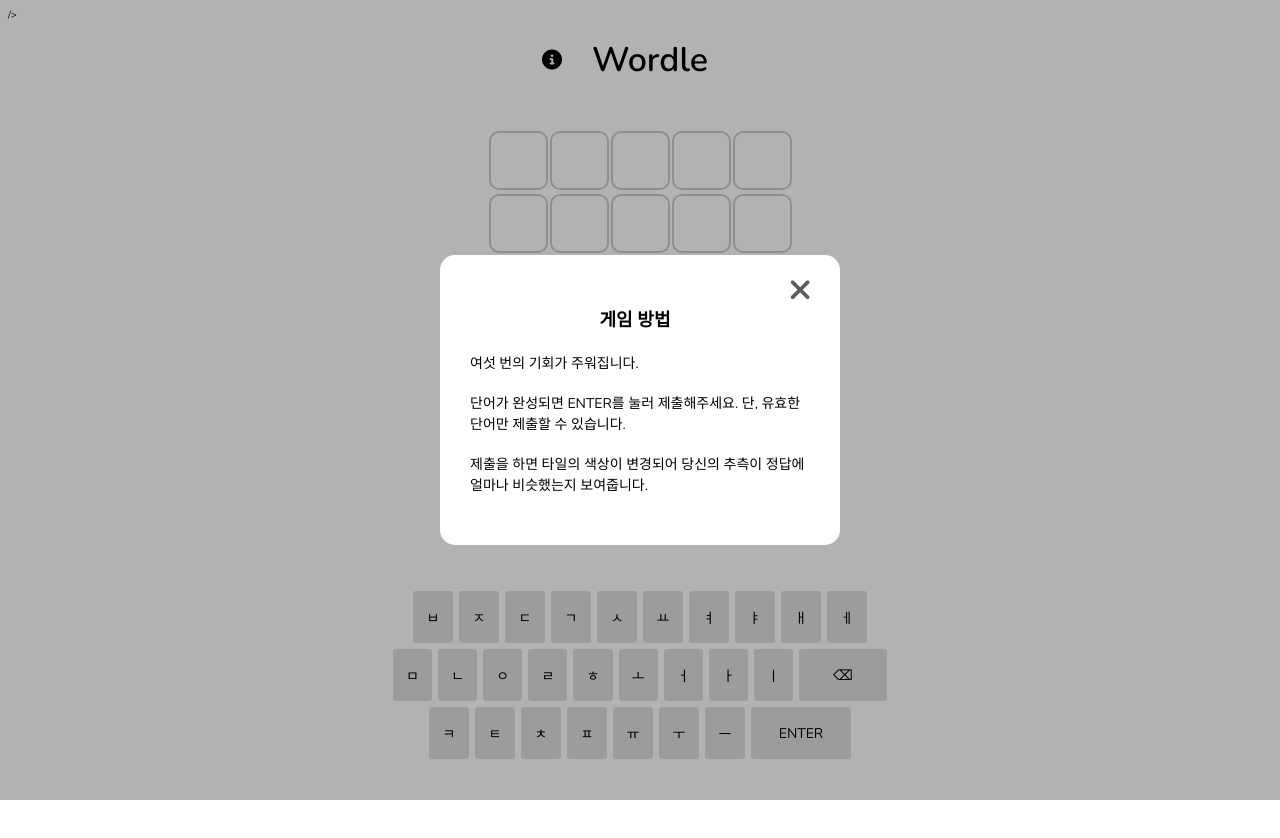
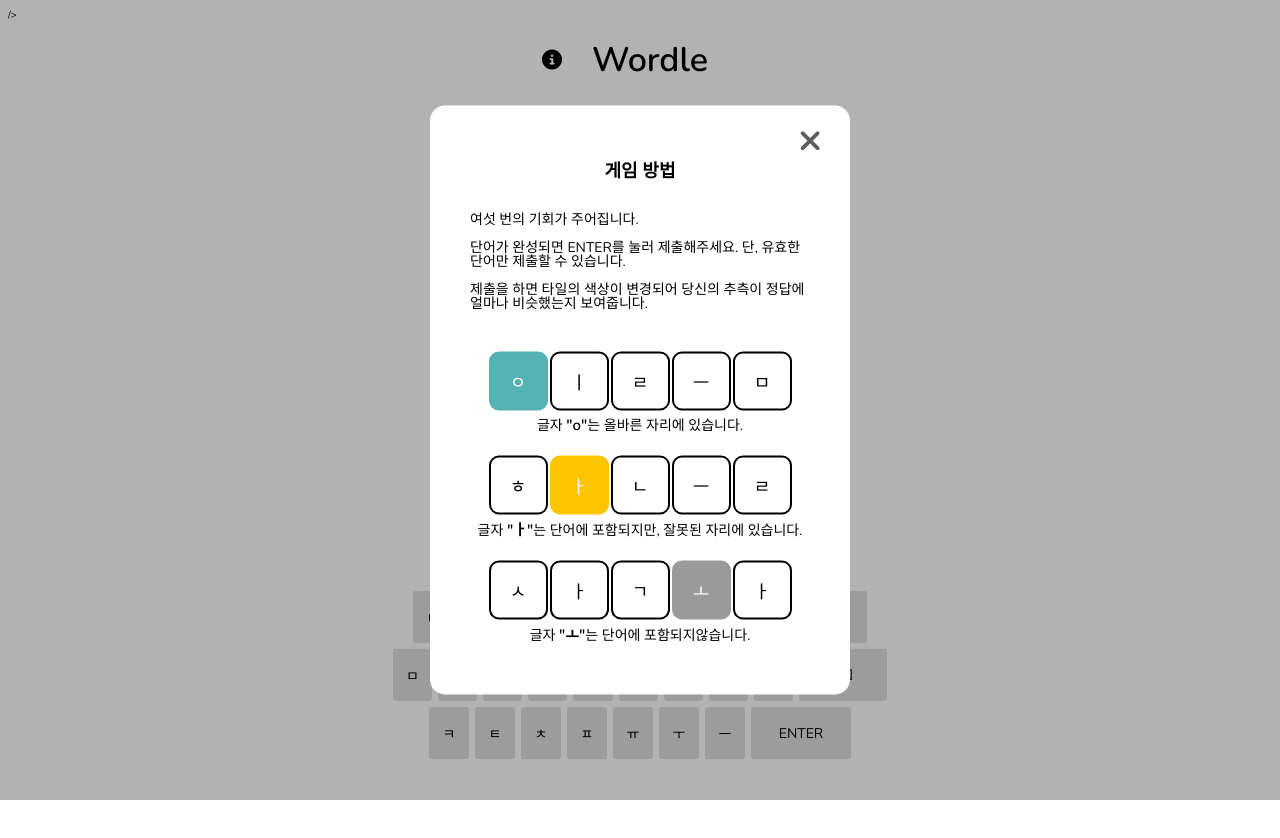
Before and after one commit to iam2go/wordle, a React (Create React App) app: page / in a window 1280 px wide. Both pictures are taken after a click on the element 552 px from the left and 60 px from the top of the page. Shown: the top 838 px of the page. Built offline with nearby package versions, Linux system fonts and the light colour scheme; a web font is replaced by a local one.

Commit message:
:sparkles: 게임방법 다이얼로그 추가

```diff
--- a/src/components/modals/Dialog.tsx
+++ b/src/components/modals/Dialog.tsx
@@ -48,7 +48,7 @@
 `;
 
 const ModalWrap = styled.div`
-  width: 40rem;
+  width: 42rem;
   height: fit-content;
   border-radius: 15px;
   background-color: #fff;
@@ -74,16 +74,7 @@
 
 const Contents = styled.div`
   /* background-color: aquamarine; */
-  margin: 50px 30px;
-  h1 {
-    font-size: 30px;
-    font-weight: 600;
-    margin-bottom: 60px;
-  }
-  img {
-    margin-top: 60px;
-    width: 300px;
-  }
+  margin: 5rem 4rem;
 `;
 
 export default Dialog;
--- a/src/components/modals/GameInfoDialog.tsx
+++ b/src/components/modals/GameInfoDialog.tsx
@@ -1,14 +1,18 @@
 import React from "react";
 import Dialog from "./Dialog";
 import styled from "styled-components";
+import Square from "components/main/board/Square";
 
 function GameInfoDialog() {
+  const correctExample = "ㅇㅣㄹㅡㅁ";
+  const presentExample = "ㅎㅏㄴㅡㄹ";
+  const absentExample = "ㅅㅏㄱㅗㅏ";
   return (
     <Dialog id="info">
       <Wrap>
         <h2> 게임 방법</h2>
         <p>
-          여섯 번의 기회가 주워집니다.
+          여섯 번의 기회가 주어집니다.
           <br />
           <br /> 단어가 완성되면 ENTER를 눌러 제출해주세요. 단, 유효한 단어만
           제출할 수 있습니다. <br />
@@ -17,6 +21,42 @@
           비슷했는지 보여줍니다.
         </p>
       </Wrap>
+      <Examples>
+        <ColumWrap>
+          {correctExample.split("").map((char: string, i: number) => (
+            <Square
+              key={i}
+              value={char}
+              status={i === 0 ? "correct" : undefined}
+            />
+          ))}
+        </ColumWrap>
+        글자 <strong>"o"</strong>는 올바른 자리에 있습니다.
+      </Examples>
+      <Examples>
+        <ColumWrap>
+          {presentExample.split("").map((char: string, i: number) => (
+            <Square
+              key={i}
+              value={char}
+              status={i === 1 ? "present" : undefined}
+            />
+          ))}
+        </ColumWrap>
+        글자 <strong>"ㅏ"</strong>는 단어에 포함되지만, 잘못된 자리에 있습니다.
+      </Examples>
+      <Examples>
+        <ColumWrap>
+          {absentExample.split("").map((char: string, i: number) => (
+            <Square
+              key={i}
+              value={char}
+              status={i === 3 ? "absent" : undefined}
+            />
+          ))}
+        </ColumWrap>
+        글자 <strong>"ㅗ"</strong>는 단어에 포함되지않습니다.
+      </Examples>
     </Dialog>
   );
 }
@@ -24,15 +64,31 @@
 const Wrap = styled.div`
   width: 100%;
   text-align: center;
+  margin-bottom: 4rem;
   h2 {
     font-size: 18px;
     margin-left: 4rem;
-    margin-bottom: 2rem;
+    margin-bottom: 3rem;
   }
   p {
     font-size: 14px;
     text-align: left;
+    line-height: 14px;
   }
 `;
 
+const Examples = styled.div`
+  margin: 2rem auto;
+  font-size: 14px;
+  strong {
+    font-weight: 600;
+    font-size: 15px;
+  }
+`;
+const ColumWrap = styled.div`
+  display: flex;
+  justify-content: center;
+  margin-bottom: 0.2rem;
+`;
+
 export default GameInfoDialog;
```
